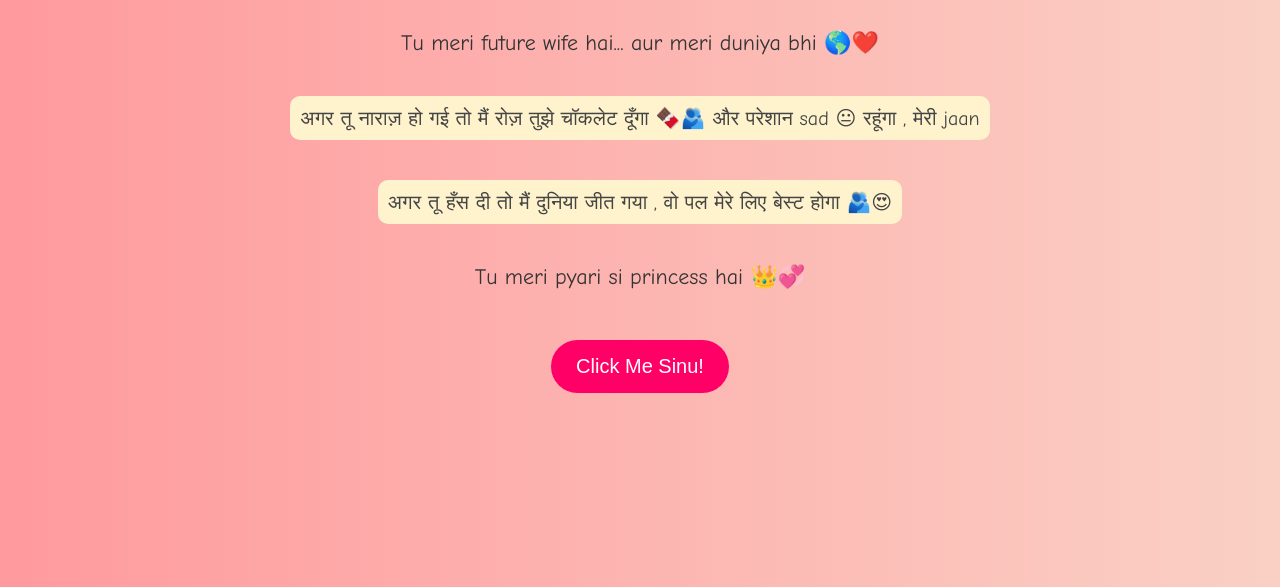
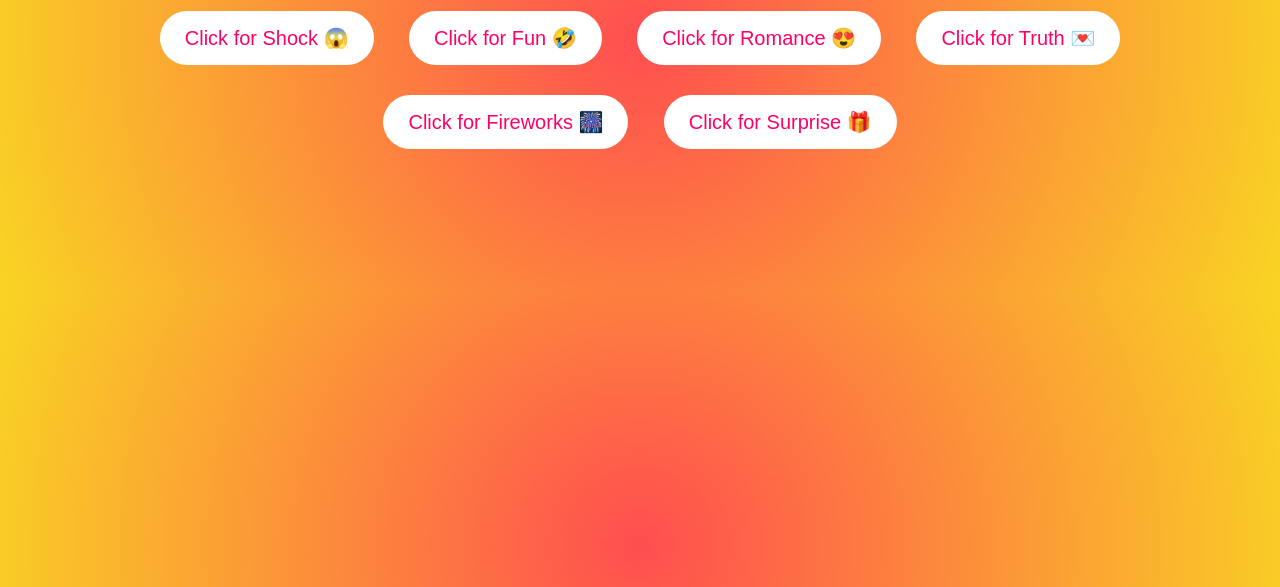
Before and after one commit to minderman62946xyz-ops/Kishu-1.0, a plain HTML site: page index.html in a window 1280 px wide. Shown: the part 213-800 px from the top of the page. Drawn offline with Linux system fonts and the light colour scheme.

Commit message:
Update title and content for Sinu Surprise Game

```diff
--- a/index.html
+++ b/index.html
@@ -2,60 +2,63 @@
 <html lang="en">
 <head>
   <meta charset="UTF-8">
-  <title>For My Sinu ❤️</title>
+  <title>Sinu Surprise Game 💖</title>
   <style>
     body {
-      background: linear-gradient(to right, #ff9a9e, #fad0c4);
+      background: radial-gradient(circle, #ff4e50, #f9d423);
       font-family: 'Comic Sans MS', cursive;
       text-align: center;
-      padding: 50px;
+      padding: 40px;
+      color: #fff;
     }
     h1 {
-      color: #ff0066;
       font-size: 50px;
-      animation: heartbeat 1s infinite;
+      animation: glow 1s infinite alternate;
     }
-    @keyframes heartbeat {
-      0% { transform: scale(1); }
-      50% { transform: scale(1.2); }
-      100% { transform: scale(1); }
-    }
-    p {
-      font-size: 22px;
-      color: #333;
-      margin: 20px;
-    }
-    .funny {
-      font-size: 20px;
-      color: #444;
-      background: #fff3cd;
-      padding: 10px;
-      border-radius: 10px;
-      display: inline-block;
+    @keyframes glow {
+      from { text-shadow: 0 0 10px #fff; }
+      to { text-shadow: 0 0 30px #ff0066; }
     }
     .btn {
-      background: #ff0066;
-      color: white;
+      background: #fff;
+      color: #ff0066;
       padding: 15px 25px;
       border: none;
       border-radius: 30px;
       font-size: 20px;
       cursor: pointer;
-      margin-top: 30px;
+      margin: 15px;
       transition: 0.3s;
     }
     .btn:hover {
       background: #ff3399;
-      transform: scale(1.1);
+      color: #fff;
+      transform: scale(1.1) rotate(3deg);
+    }
+    #output {
+      font-size: 24px;
+      margin-top: 30px;
+      min-height: 50px;
     }
   </style>
 </head>
 <body>
-  <h1>💖 I Love You Sinu , my life,ummmmmm🫂♥️♥️💋💋💋💋💋💋💋💋💋💋💖🫂</h1>
-  <p>Tu meri future wife hai... aur meri duniya bhi 🌎❤️</p>
-  <p class="funny">अगर तू नाराज़ हो गई तो मैं रोज़ तुझे चॉकलेट दूँगा 🍫🫂 और परेशान sad 😐 रहूंगा , मेरी jaan</p>
-  <p class="funny">अगर तू हँस दी तो मैं दुनिया जीत गया , वो पल मेरे लिए बेस्ट होगा 🫂😍</p>
-  <p>Tu meri pyari si princess hai 👑💞</p>
-  <button class="btn" onclick="alert('Sinu, You are my forever love ❤️ Best life partnerin universe')">Click Me Sinu!</button>
+  <h1>💍 Shocking Love Game for Sinu 💍</h1>
+  <p>Ready Sinu? हर click पर कुछ नया होगा 😍😂💖</p>
+
+  <button class="btn" onclick="show('Sinu, अगर तू हाँ बोले तो मैं अभी शादी की तैयारी कर दूँगा 💍🔥')">Click for Shock 😱</button>
+  <button class="btn" onclick="show('अगर तू नाराज़ हुई तो मैं तुझे 1000 चॉकलेट भेज दूँगा 🍫🍫🍫😂')">Click for Fun 🤣</button>
+  <button class="btn" onclick="show('तेरी smile से मेरी battery 100% charge हो जाती है 🔋❤️')">Click for Romance 😍</button>
+  <button class="btn" onclick="show('Sinu, तू मेरी future wife है… अब कोई बच नहीं सकता 😘💞')">Click for Truth 💌</button>
+  <button class="btn" onclick="show('अगर तूने “I Love You” बोला तो मैं fireworks चला दूँगा 🎆🎇🔥')">Click for Fireworks 🎆</button>
+  <button class="btn" onclick="show('Surprise: मैं तुझे हर रोज़ princess की तरह treat करूँगा 👑💖')">Click for Surprise 🎁</button>
+
+  <div id="output"></div>
+
+  <script>
+    function show(msg) {
+      document.getElementById('output').innerHTML = msg;
+    }
+  </script>
 </body>
 </html>
```
